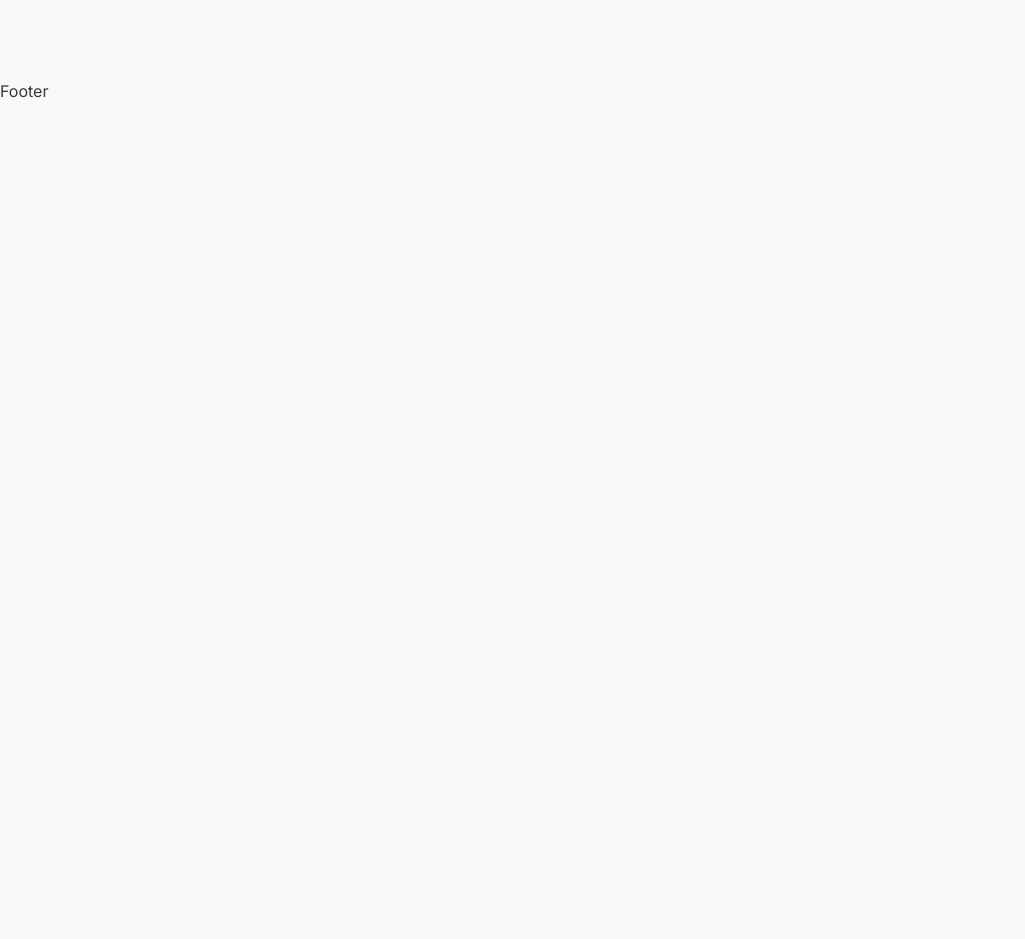
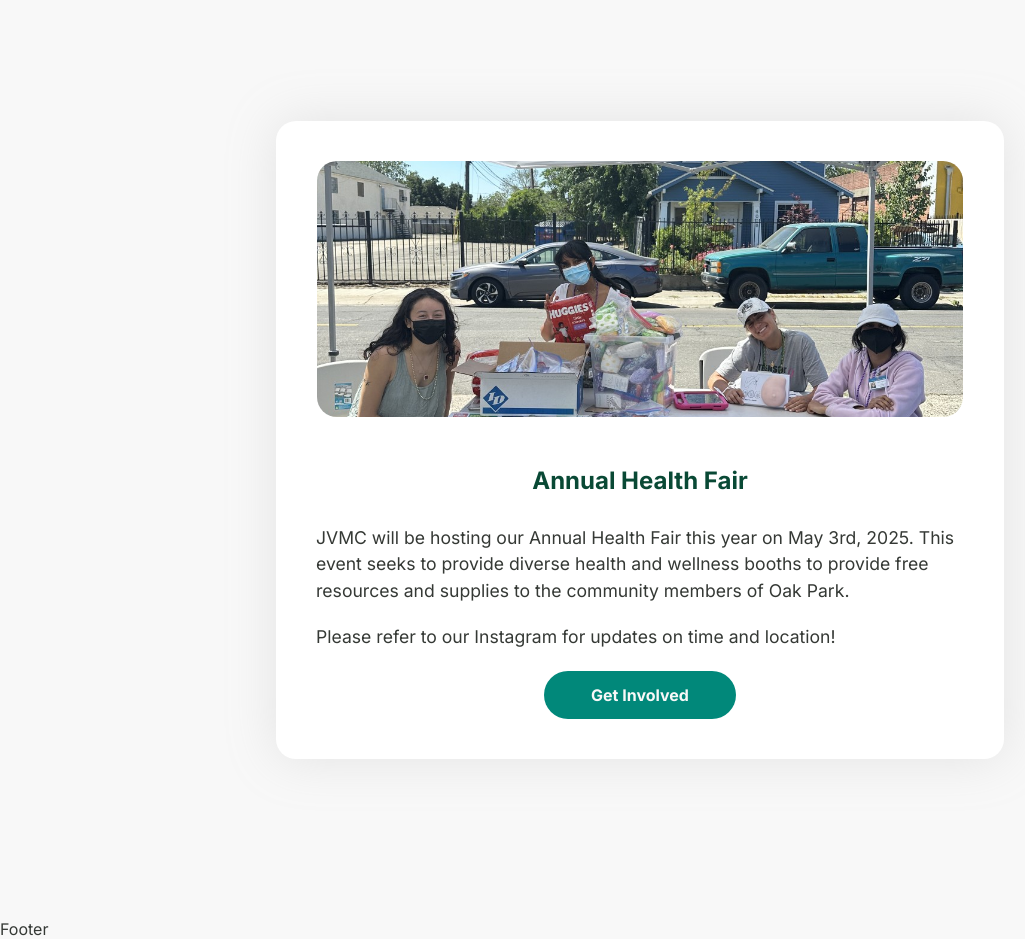
Before and after one commit to include-davis/jvmc, a Next.js app: page /about-us in a window 1280 px wide. Shown: the part 4360-5299 px from the top of the page, without its empty margins (0-1025 px from the left). Before the commit the page ends 4461 px from the top, so only its background shows below. Built offline with nearby package versions, Linux system fonts and the light colour scheme.

Commit message:
annual health fair card

```diff
--- a/app/(pages)/_data/about-us.json
+++ b/app/(pages)/_data/about-us.json
@@ -71,5 +71,19 @@
             "photo": "/about-preceptor.jpg",
             "photoAlt": "Preceptors"
         }
-    ]
+    ],
+
+    "fair": {
+        "title": "Annual Health Fair",
+        "content": [
+            "JVMC will be hosting our Annual Health Fair this year on May 3rd, 2025. This event seeks to provide diverse health and wellness booths to provide free resources and supplies to the community members of Oak Park.",
+            "Please refer to our Instagram for updates on time and location!"
+        ],
+
+        "instagramUrl": "https://www.instagram.com/jvmclinic/",
+        "button": "Get Involved",
+
+        "img": "/about-annual-health-fair.jpg",
+        "imgAlt": "Health Fair"
+    }
 }
--- a/app/(pages)/about-us/page.jsx
+++ b/app/(pages)/about-us/page.jsx
@@ -1,5 +1,6 @@
 import styles from './page.module.scss';
 import data from "@/app/(pages)/_data/about-us.json";
+import Image from 'next/image';
 import ClinicRolesCard from '../_components/ClinicRolesCard/ClinicRolesCard';
 import AboutUsCard from "../_components/AboutUsCard/AboutUs";
 
@@ -47,6 +48,25 @@ export default function About() {
             />
           )}
         </div>
+
+        <div className={styles.fairCard}>
+          <div className={styles.fairImg}>
+            <Image
+              src={data.fair.img}
+              style={{ objectFit: "cover" }}
+              fill={true}
+              alt={data.fair.imgAlt}
+            />
+          </div>
+          <div className={styles.fairText}>
+            <h4>{data.fair.title}</h4>
+            {data.fair.content.map((text, idx) => <p key={idx}>{text}</p>)}
+            <a className="btn" href={data.fair.instagramUrl} target="_blank">
+              {data.fair.button}
+            </a>
+          </div>
+
+        </div>
       </div>
   );
 }
--- a/app/(pages)/about-us/page.module.scss
+++ b/app/(pages)/about-us/page.module.scss
@@ -22,3 +22,36 @@
   background-color: var(--color-white) ;//#F8F8F8;
   gap: var(--vertical-card-gap);
 }
+
+.fairCard {
+  display: flex;
+  flex-direction: column;
+  align-items: center;
+  gap: 40px;
+
+  width: calc(8px * 91);
+  padding: 40px;
+
+  background-color: var(--white);
+  box-shadow: var(--drop-shadow);
+  border-radius: var(--card-border-radius);
+}
+
+.fairImg {
+  position: relative;
+  overflow: hidden;
+  height: 256px;
+  width: 646px;
+  border-radius: var(--card-border-radius);
+}
+
+.fairText {
+  display: flex;
+  flex-direction: column;
+  gap: 20px;
+  align-items: center;
+
+  p {
+    align-self: flex-start;
+  }
+}
```
Also changed, not shown: public/about-annual-health-fair.jpg (added).
